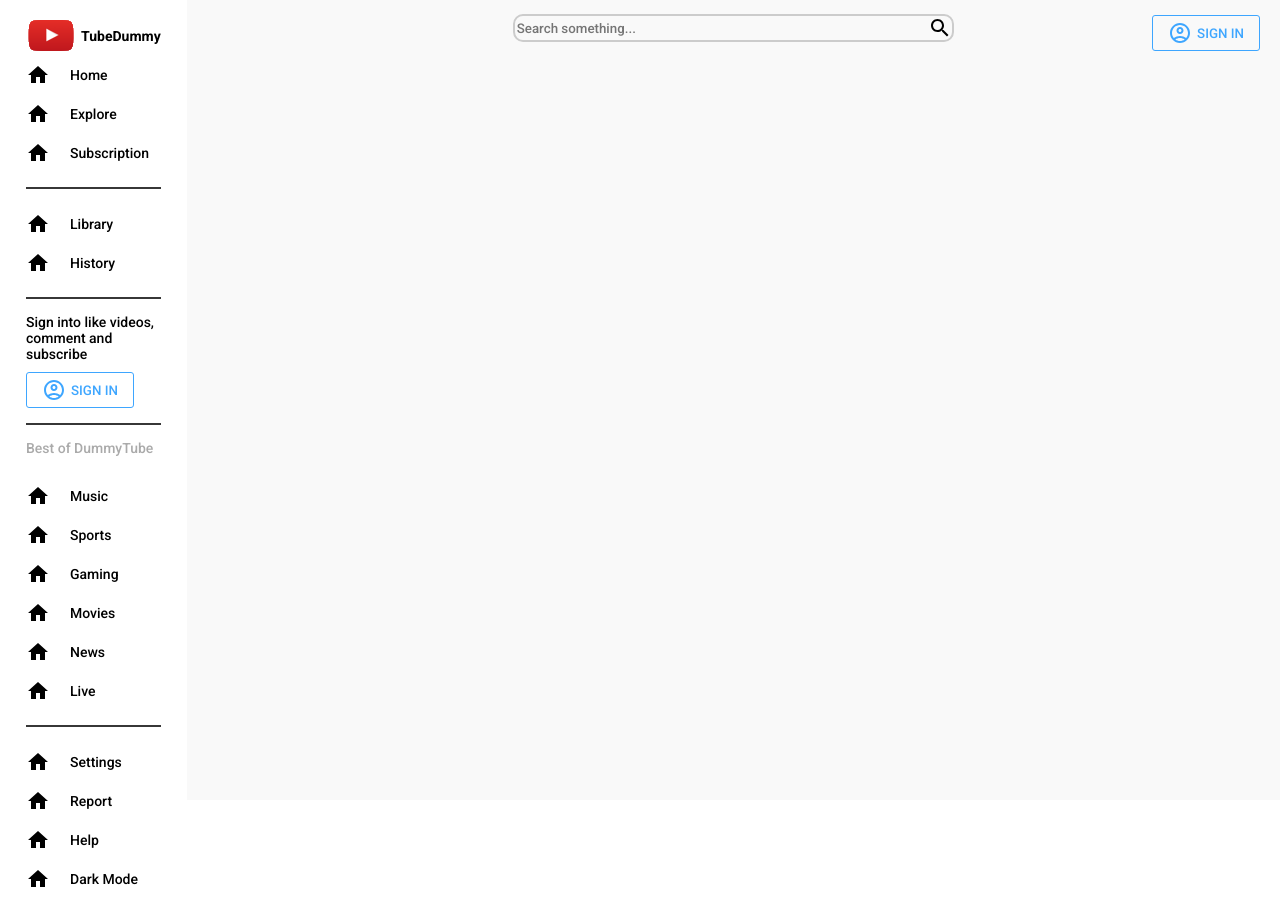
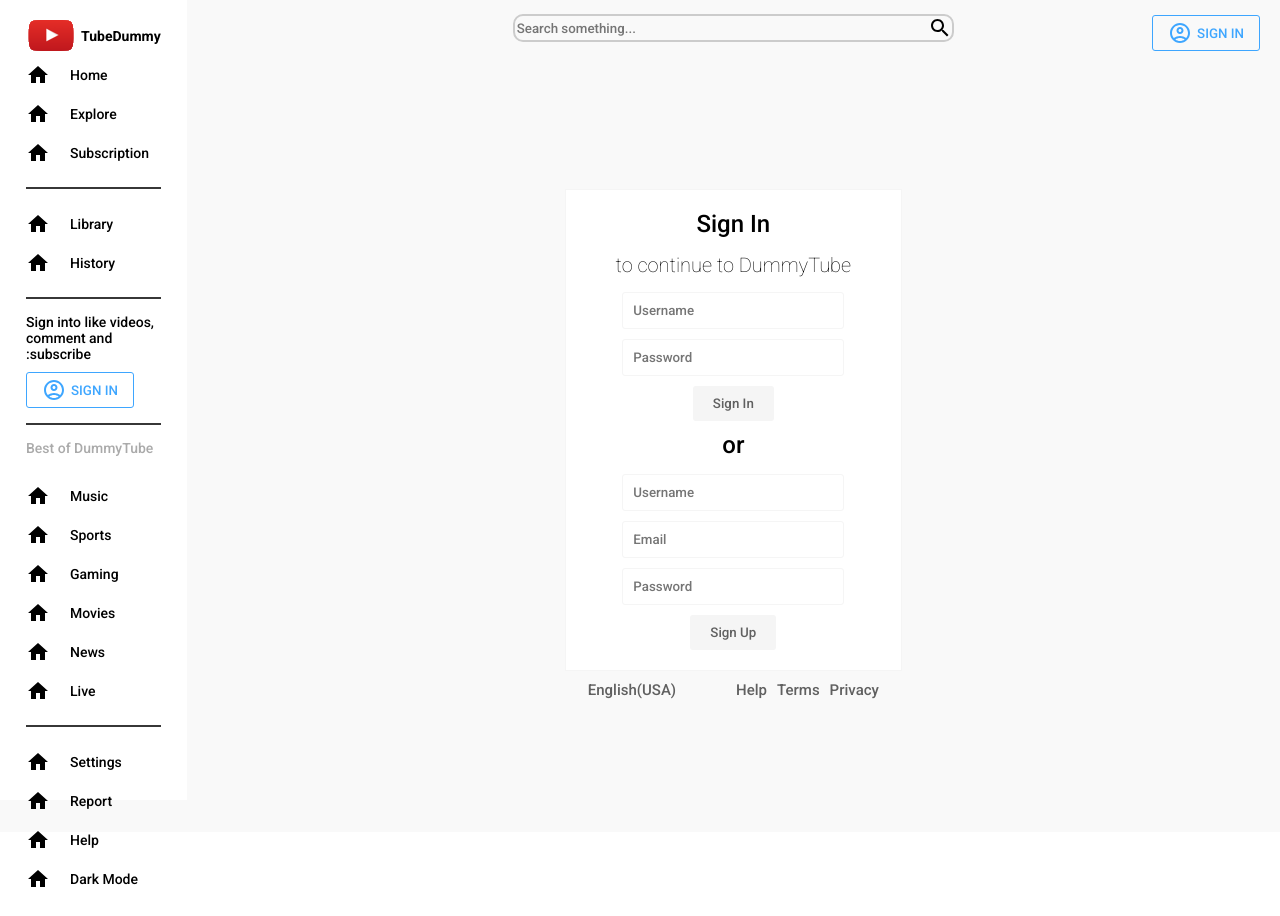
Before and after one commit to esradogan/Video-Sharing-App-React, a React (Create React App) app: page /signin in a window 1280 px wide. Built offline with nearby package versions, Linux system fonts and the light colour scheme.

Commit message:
done UI part

```diff
--- a/src/App.js
+++ b/src/App.js
@@ -10,6 +10,7 @@
   BrowserRouter,
 } from "react-router-dom";
 import { Video } from "./pages/Video";
+import { SignIn } from "./pages/SignIn";
 
 
 const Container = styled.div`
@@ -37,9 +38,10 @@
             <Navbar />
             <Wrapper>
               <Routes>
-                <Route path="/" index element={<Home/>}></Route>
+                <Route path="/" index element={<Home />}></Route>
+                <Route path="/signin" index element={<SignIn />}></Route>
                 <Route path="video">
-                  <Route path=":id" element={<Video/>}></Route>
+                  <Route path=":id" element={<Video />}></Route>
 
                 </Route>
 
--- a/src/components/Menu.jsx
+++ b/src/components/Menu.jsx
@@ -37,6 +37,9 @@
   cursor: pointer;
   gap: 20px;
   padding: 7.5px 0px;
+  &:hover {
+    background-color: ${({ theme }) => theme.soft};
+  }
 `;
 
 const Title = styled.h2`
@@ -75,7 +78,7 @@
   return (
     <Container>
       <Wrapper>
-        <Link to="/" style={{textDecoration: "none", color: "inherit"}}>
+        <Link to="/" style={{ textDecoration: 'none', color: 'inherit' }}>
           <Logo>
             <Img src={logo}></Img>TubeDummy
           </Logo>
@@ -103,11 +106,13 @@
         </Item>
         <Hr></Hr>
 
-        <Login>Sign into like videos, comment and subscribe </Login>
-        <Button>
-          <AccountCircleOutlinedIcon />
-          SIGN IN
-        </Button>
+        <Login>Sign into like videos, comment and :subscribe </Login>
+        <Link to="/signin" style={{ textDecoration: 'none' }}>
+          <Button>
+            <AccountCircleOutlinedIcon />
+            SIGN IN
+          </Button>
+        </Link>
         <Hr></Hr>
         <Title> Best of DummyTube</Title>
         <Item>
@@ -149,7 +154,7 @@
         </Item>
         <Item onClick={() => handleDarkMode()}>
           <HomeIcon></HomeIcon>
-          {darkMode ? "Light" : "Dark"} Mode
+          {darkMode ? 'Light' : 'Dark'} Mode
         </Item>
       </Wrapper>
     </Container>
--- a/src/components/Navbar.jsx
+++ b/src/components/Navbar.jsx
@@ -2,6 +2,7 @@
 import styled from 'styled-components';
 import AccountCircleOutlinedIcon from '@mui/icons-material/AccountCircleOutlined';
 import SearchOutlinedIcon from '@mui/icons-material/SearchOutlined';
+import { Link } from 'react-router-dom';
 
 const Container = styled.div`
   position: sticky;
@@ -27,7 +28,6 @@
   border: 2px solid #ccc;
   border-radius: 10px;
   justify-content: space-between;
-
 `;
 const Input = styled.input`
   width: 300px;
@@ -58,10 +58,12 @@
           <SearchOutlinedIcon></SearchOutlinedIcon>
         </Search>
 
-        <Button>
-          <AccountCircleOutlinedIcon />
-          SIGN IN
-        </Button>
+        <Link to="/signin" style={{ textDecoration: 'none' }}>
+          <Button>
+            <AccountCircleOutlinedIcon />
+            SIGN IN
+          </Button>
+        </Link>
       </Wrapper>
     </Container>
   );
--- /dev/null
+++ b/src/pages/SignIn.jsx
@@ -0,0 +1,96 @@
+import React from 'react';
+import styled from 'styled-components';
+
+const Container = styled.div`
+  display: flex;
+  align-items: center;
+  flex-direction: column;
+  justify-content: center;
+  height: calc(100vh - 56px);
+  color: ${({ theme }) => theme.text};
+`;
+
+const Wrapper = styled.div`
+  display: flex;
+  align-items: center;
+  flex-direction: column;
+  background-color: ${({ theme }) => theme.bgLighter};
+  padding: 20px 50px;
+  border: 1px solid ${({ theme }) => theme.soft};
+  gap: 10px;
+`;
+
+const Title = styled.h1`
+  font-size: 24px;
+  font-weight: 500;
+  color: ${({ theme }) => theme.text};
+  margin-bottom: 5px;
+`;
+
+const SubTitle = styled.h2`
+  font-size: 20px;
+  font-weight: 300;
+  color: ${({ theme }) => theme.text};
+  margin-bottom: 5px;
+`;
+
+const Input = styled.input`
+  width: 200px;
+  border: 1px solid ${({ theme }) => theme.soft};
+  border-radius: 3px;
+  padding: 10px;
+  background-color: transparent;
+`;
+
+const Button = styled.button`
+  padding: 10px 20px;
+  background-color: ${({ theme }) => theme.soft};
+  border: none;
+  color: ${({ theme }) => theme.textSoft};
+  border-radius: 3px;
+  font-weight: 500;
+  cursor: pointer;
+  display: flex;
+  align-items: center;
+  gap: 5px;
+`;
+
+const More = styled.div`
+  display: flex;
+  font-size: 15px;
+  margin-top: 10px;
+  color: ${({ theme }) => theme.textSoft};
+`;
+const Links = styled.div`
+  margin-left: 50px;
+`;
+
+const Link = styled.span`
+margin-left: 10px`;
+export const SignIn = () => {
+  return (
+    <Container>
+      <Wrapper>
+        <Title>Sign In</Title>
+        <SubTitle>to continue to DummyTube</SubTitle>
+        <Input placeholder="Username"></Input>
+        <Input placeholder="Password" type="password"></Input>
+        <Button>Sign In</Button>
+        <Title>or</Title>
+        <Input placeholder="Username"></Input>
+        <Input placeholder="Email"></Input>
+        <Input placeholder="Password" type="password"></Input>
+        <Button>Sign Up</Button>
+      </Wrapper>{' '}
+      <More>
+        English(USA)
+        <Links>
+          <Link>Help</Link>
+
+          <Link>Terms</Link>
+          <Link>Privacy</Link>
+        </Links>
+      </More>
+    </Container>
+  );
+};
```
